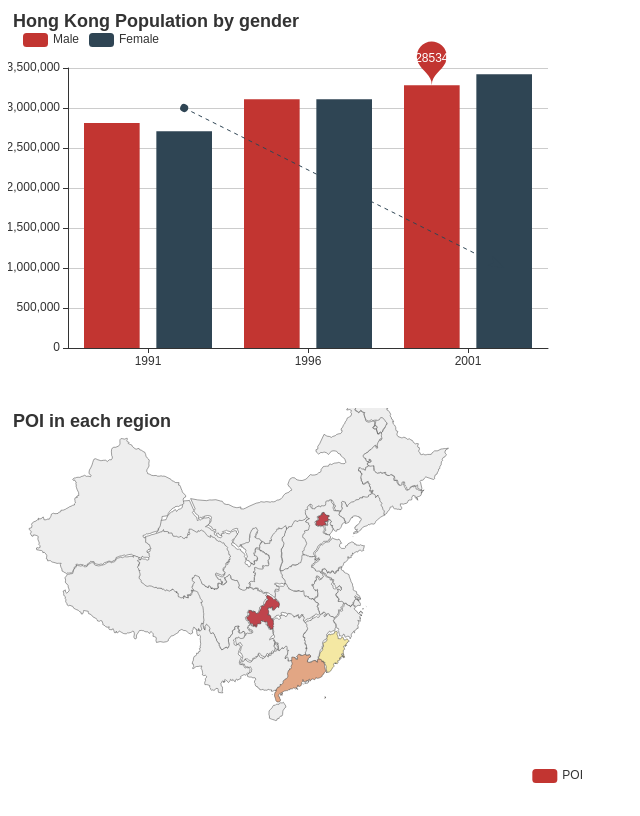
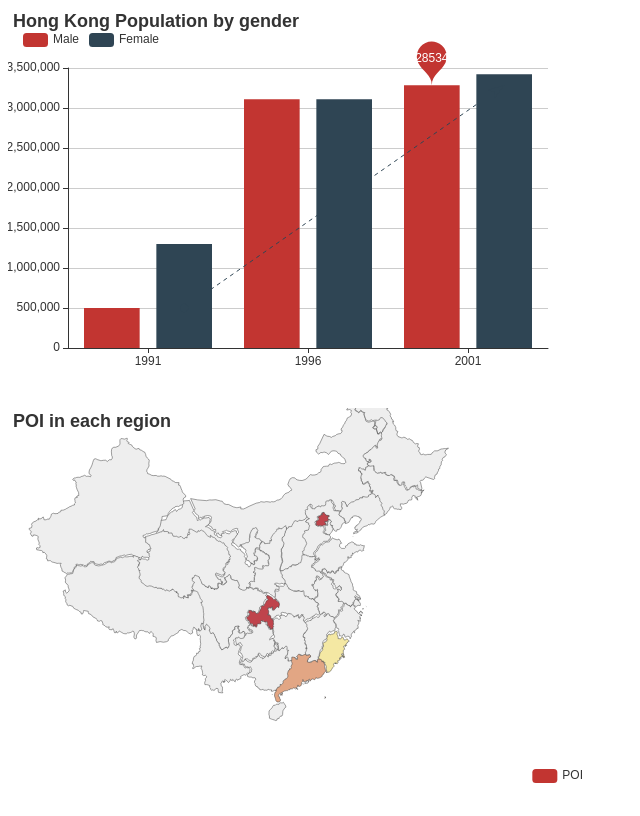
Before and after one commit to melissa0816k/images1, a plain HTML site: page index.html in a window 1280 px wide. Shown: the whole page, without its empty margins (0-640 px from the left). Drawn offline with Linux system fonts and the light colour scheme.

Commit message:
copy all

```diff
--- a/index.html
+++ b/index.html
@@ -45,7 +45,7 @@
                 "name": "Male",
                 "type": "bar",
                 "data": [
-                    2811991,
+                    500000,
                     3108107,
                     3285344
                 ],
@@ -59,16 +59,16 @@
                 "name": "Female",
                 "type": "bar",
                 "data": [
-                    2710290,
+                    1300000,
                     3109449,
                     3423045
                 ],
                 "markLine": {
                     data: [
                         [{
-                            "coord": [0, 3000000]
+                            "coord": [0, 500000]
                         }, {
-                            "coord": [2, 1000000]
+                            "coord": [2, 3285344]
                         }]
                     ]
                 }
```
